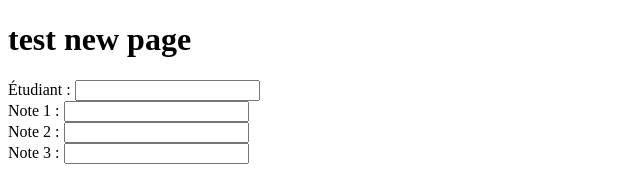
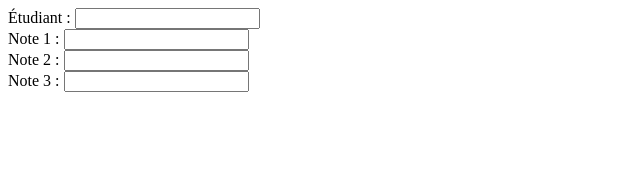
Before and after one commit to rudy002/ProjectDevops, a website: page public/index.html in a window 1280 px wide. Shown: the whole page, without its empty margins (0-640 px from the left). Drawn offline with Linux system fonts and the light colour scheme.

Commit message:
teest de index.html

```diff
--- a/public/index.html
+++ b/public/index.html
@@ -5,7 +5,6 @@
     <meta http-equiv="X-UA-Compatible" content="IE=edge">
     <meta name="viewport" content="width=device-width, initial-scale=1.0">
     <title>test new page</title>
-    <h1>test new page</h1>
 </head>
 <body>
     <label for="etudiant">Étudiant :</label>
```
